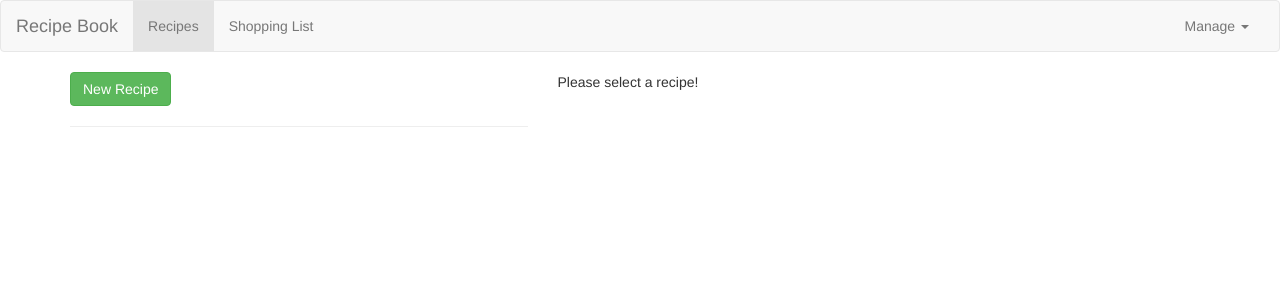
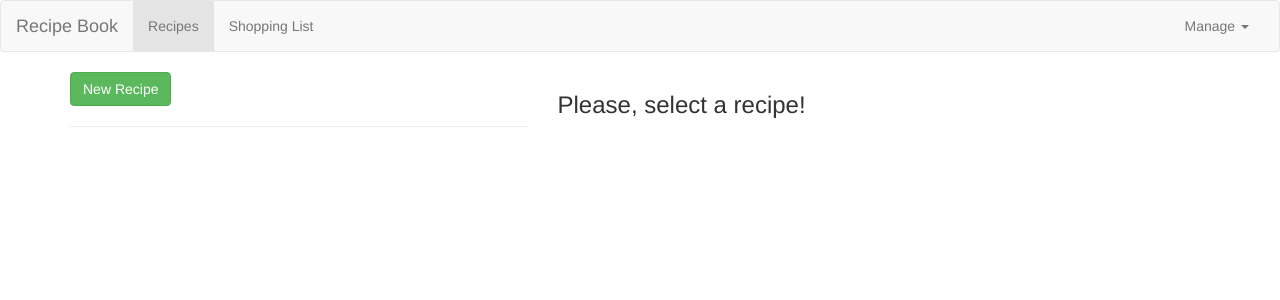
Before and after one commit to Rodrigobr2003/Projeto_Curso_Angular, an Angular app: page /recipes in a window 1280 px wide. Shown: the top 300 px of the page. Built offline with nearby package versions, Linux system fonts and the light colour scheme.

Commit message:
:on: feat: Add child routes

```diff
--- /dev/null
+++ b/src/app/recipes/recipe-start/recipe-start.component.html
@@ -0,0 +1 @@
+<h3>Please, select a recipe!</h3>
--- a/src/app/recipes/recipes.component.html
+++ b/src/app/recipes/recipes.component.html
@@ -4,13 +4,6 @@
   </div>
 
   <div class="col-md-7">
-    <app-recipe-detail
-      *ngIf="selectedRecipe; else infoText"
-      [recipe]="selectedRecipe"
-    ></app-recipe-detail>
-
-    <ng-template #infoText>
-      <p>Please select a recipe!</p>
-    </ng-template>
+    <router-outlet></router-outlet>
   </div>
 </div>
```
Also changed, not shown: src/app/app.routing.module.ts (+10 -1 lines), src/app/recipes/recipe-start/recipe-start.component.ts (added, +10 -0 lines), src/app/recipes/recipe-start/recipe-start.component.css (added).
